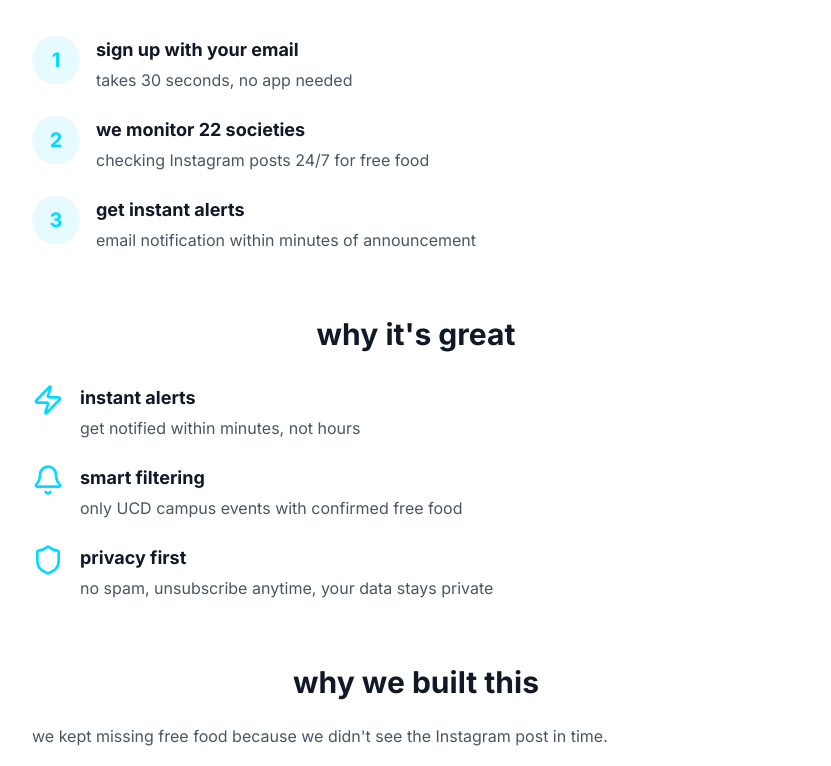
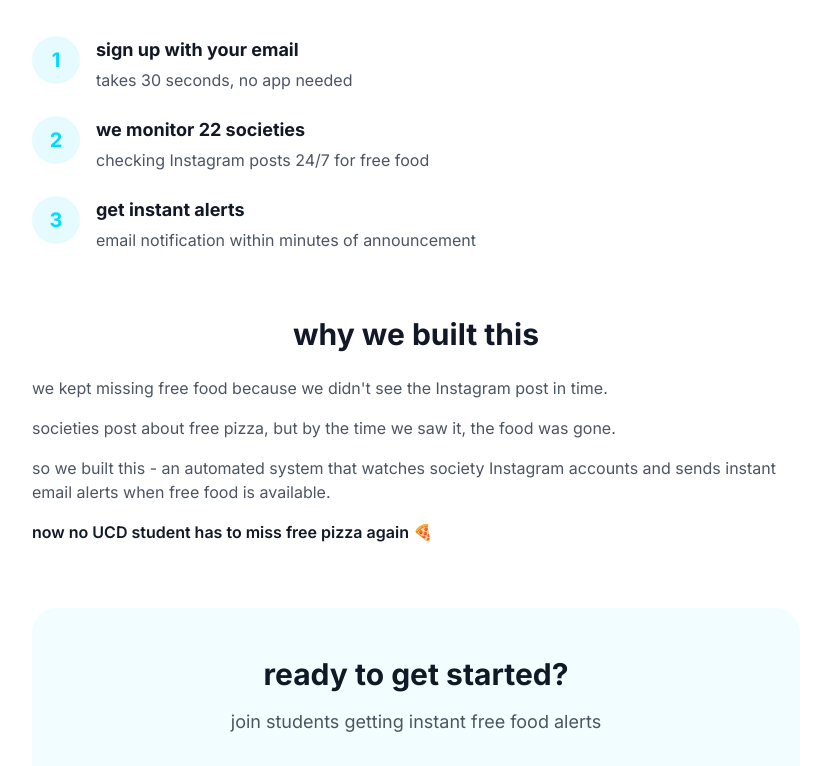
Before and after one commit to FreeFoodUCD/FreeFoodUCD, a Next.js app in the folder frontend/: page /about in a window 1280 px wide. Shown: the part 364-1130 px from the top of the page, without its empty margins (224-1055 px from the left). Built offline with nearby package versions, Linux system fonts and the light colour scheme.

Commit message:
Remove 'why it's great' section from About page

```diff
--- a/frontend/app/about/page.tsx
+++ b/frontend/app/about/page.tsx
@@ -56,44 +56,6 @@ export default function AboutPage() {
             </div>
           </div>
 
-          {/* Features */}
-          <div className="mb-16">
-            <h2 className="text-3xl font-bold text-gray-900 mb-8 text-center">
-              why it's great
-            </h2>
-            <div className="space-y-6">
-              <div className="flex gap-4">
-                <Zap className="w-8 h-8 text-primary flex-shrink-0" />
-                <div>
-                  <h3 className="text-lg font-bold text-gray-900 mb-1">instant alerts</h3>
-                  <p className="text-gray-600">
-                    get notified within minutes, not hours
-                  </p>
-                </div>
-              </div>
-
-              <div className="flex gap-4">
-                <Bell className="w-8 h-8 text-primary flex-shrink-0" />
-                <div>
-                  <h3 className="text-lg font-bold text-gray-900 mb-1">smart filtering</h3>
-                  <p className="text-gray-600">
-                    only UCD campus events with confirmed free food
-                  </p>
-                </div>
-              </div>
-
-              <div className="flex gap-4">
-                <Shield className="w-8 h-8 text-primary flex-shrink-0" />
-                <div>
-                  <h3 className="text-lg font-bold text-gray-900 mb-1">privacy first</h3>
-                  <p className="text-gray-600">
-                    no spam, unsubscribe anytime, your data stays private
-                  </p>
-                </div>
-              </div>
-            </div>
-          </div>
-
           {/* The Story */}
           <div className="mb-16">
             <h2 className="text-3xl font-bold text-gray-900 mb-6 text-center">
```
